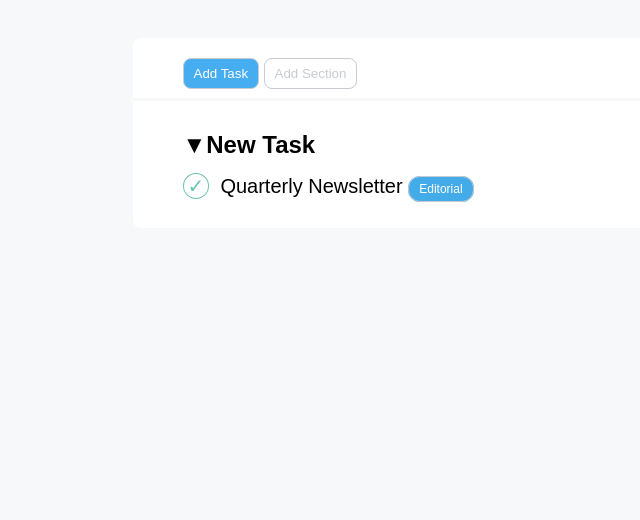
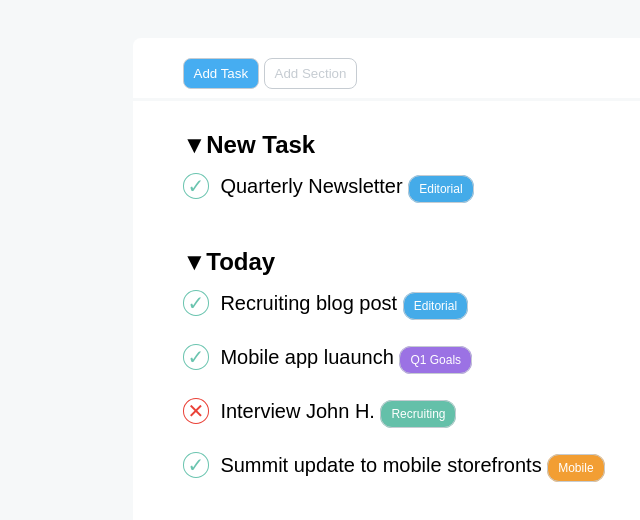
Before and after one commit to Guidocode/html-css-toboolist, a plain HTML site: page index.html in a window 1280 px wide. Shown: the part 102-622 px from the top of the page, without its empty margins (0-640 px from the left). Drawn offline with Linux system fonts and the light colour scheme.

Commit message:
Aggiunta section "Today"

```diff
--- a/CSS/style.css
+++ b/CSS/style.css
@@ -25,6 +25,10 @@ h1{
   font-size: 50px;
   line-height: 90px;
   vertical-align: middle;
+}
+
+section{
+  margin-bottom: 50px;
 }
 
 
@@ -116,10 +120,12 @@ header .logo img{
 
 section .actions li{
   font-size: 20px;
+  margin-bottom: 30px;
 }
 
 
 
+/* Do and not do  */
 .do::before{
   content: '\02713';
   padding: 1px 4px;
@@ -128,10 +134,19 @@ section .actions li{
   border-radius: 50%;
 }
 
+.not-do::before{
+  content: '\02715';
+  padding: 1px 4px;
+  color: #EA4137;
+  border: 1px solid #EA4137;
+  border-radius: 50%;
+}
 
 
+
+/* Label  */
 .label{
-  padding: 5px 10px;
+  padding: 6px 10px;
   border-radius: 12px;
   border: 1px solid #C6CCD2;
   font-size: 12px;
@@ -141,3 +156,15 @@ section .actions li{
 .editorial{
   background-color: #44ABE9;
 }
+
+.q1-goals{
+  background-color: #9B72E4;
+}
+
+.recruiting{
+  background-color: #64C0A9;
+}
+
+.mobile{
+  background-color: #F29E33;
+}
--- a/index.html
+++ b/index.html
@@ -27,15 +27,30 @@
 
   <main class="container">
 
+    <!-- New Task -->
     <section>
       <div class="actions">
         <h2>New Task</h2>
         <ul>
           <li class="do">&nbsp; Quarterly Newsletter <span class="label editorial">Editorial</span></li>
         </ul>
-
       </div>
     </section>
+    <!-- /New Task -->
+
+    <!-- Today -->
+    <section>
+      <div class="actions">
+        <h2>Today</h2>
+        <ul>
+          <li class="do">&nbsp; Recruiting blog post <span class="label editorial">Editorial</span></li>
+          <li class="do">&nbsp; Mobile app luaunch <span class="label q1-goals">Q1 Goals</span></li>
+          <li class="not-do">&nbsp; Interview John H. <span class="label recruiting">Recruiting</span></li>
+          <li class="do">&nbsp; Summit update to mobile storefronts <span class="label mobile">Mobile</span></li>
+        </ul>
+      </div>
+    </section>
+    <!-- /Today -->
 
   </main>
 </body>
```
